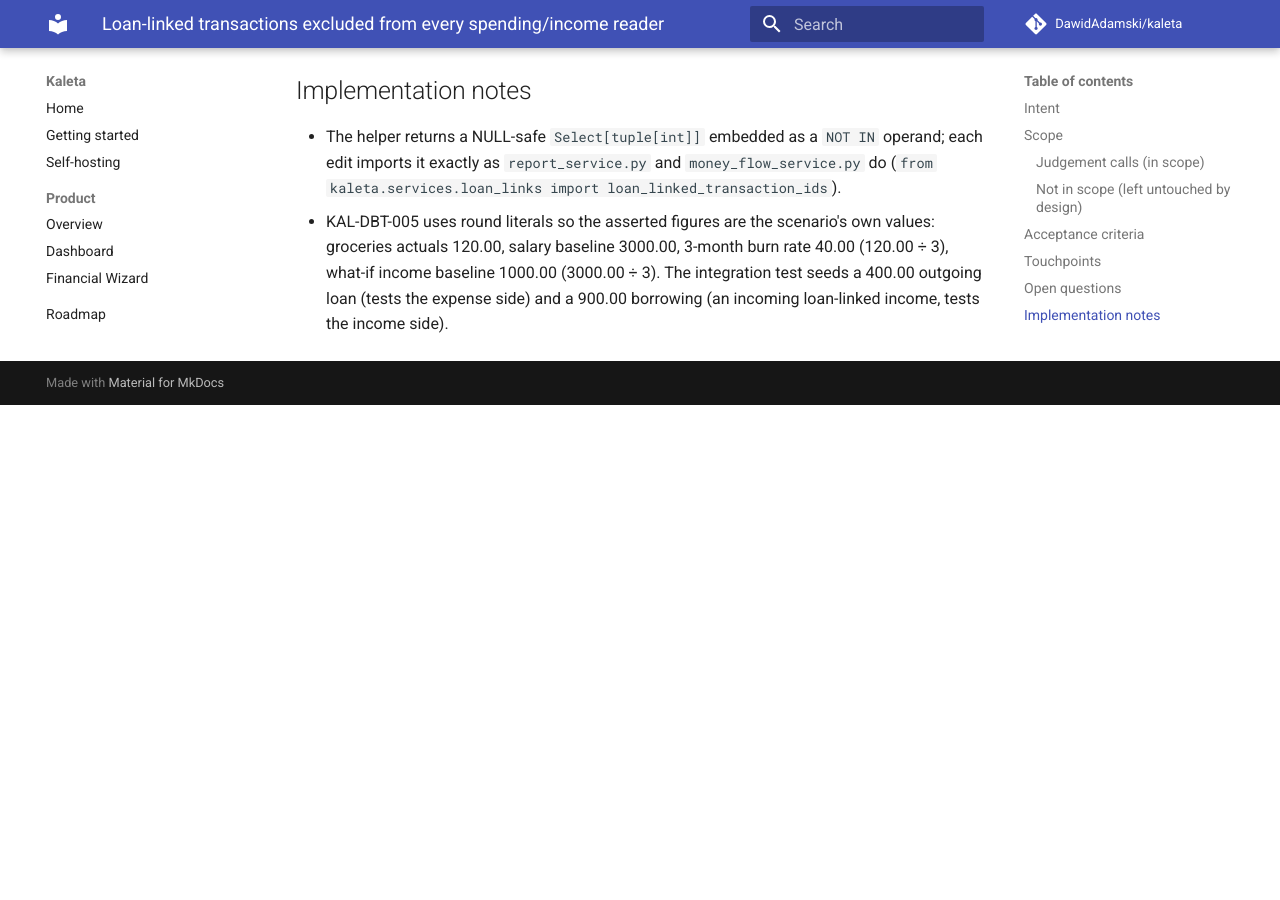
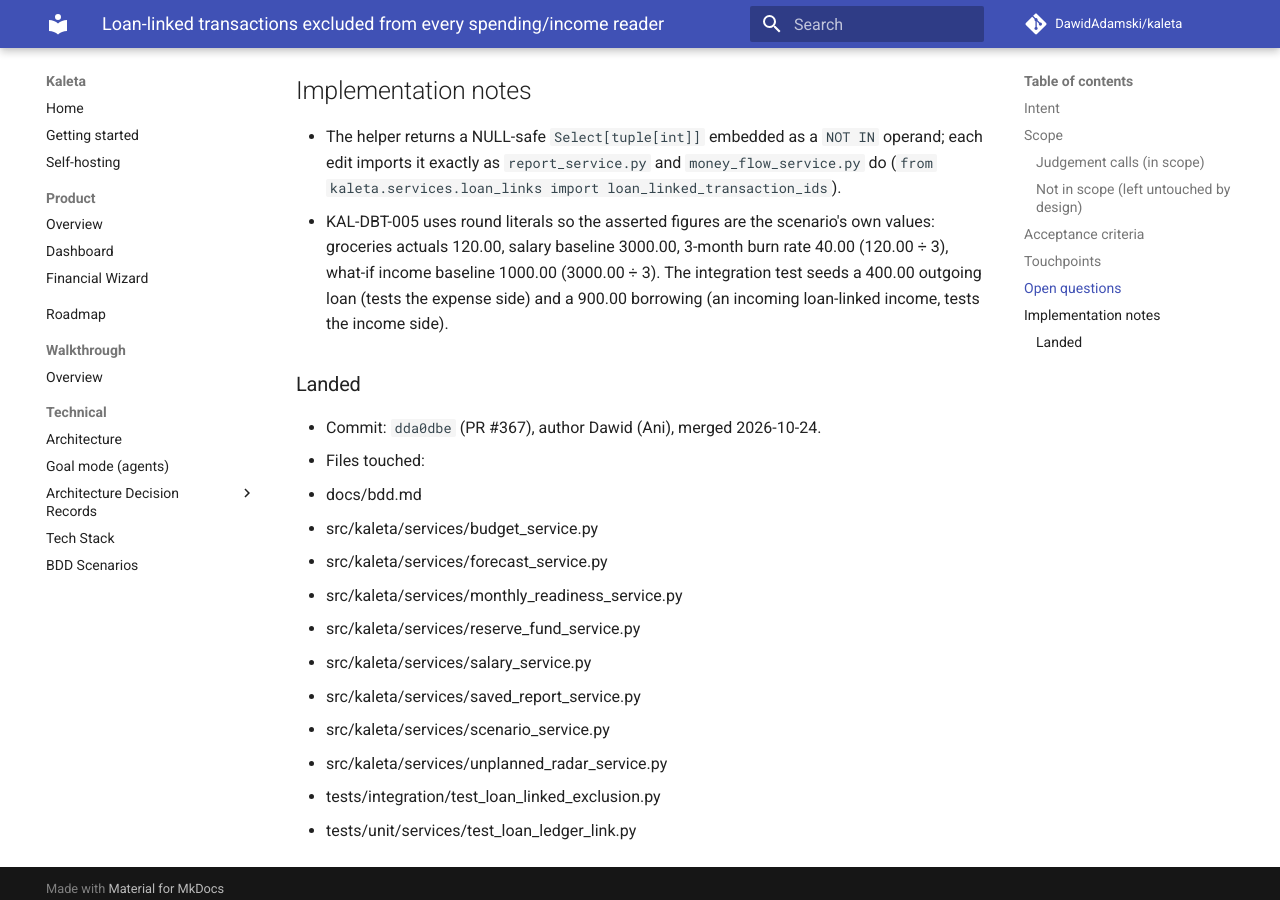
Before and after one commit to DawidAdamski/kaleta, an MkDocs documentation site: the page built from docs/plans/archive/debts-loan-linked-exclusion.md, in a window 1280 px wide and 900 px high, scrolled down 2610 px. Built offline with MkDocs 1.6.1 and Material for MkDocs 9.7.7, drawn with Linux system fonts in a browser that asks for light colours; comment, search, counter and statistics services are not loaded; before the commit the page ends 3015 px from its top, so only the background shows below that.

Commit message:
chore(plans): archive 3 Wave-12 slice plans + tick superseded error-i18n chore
Archive the merged slice plans with their landed stamps and flip their
README rows to archive/ links:
- debts-loan-linked-exclusion (#367)
- login-per-email-throttle (#368)
- subscription-settlement-scheduler (#370)

Also tick the stale "migrate the remaining ~250 KaletaError raise sites"
chore: superseded by the completed error-i18n programme (KAL-ERR-001…010).
Every toast-reaching raise is localized; non-toast raises stay English by
design, recorded per slice. Docs-only.

Co-Authored-By: Claude Opus 4.8 <noreply@anthropic.com>

```diff
--- a/docs/plans/debts-loan-linked-exclusion.md
+++ b/docs/plans/archive/debts-loan-linked-exclusion.md
@@ -3,8 +3,9 @@ plan_id: debts-loan-linked-exclusion
 title: Loan-linked transactions excluded from every spending/income reader
 area: debts / reports
 effort: small
-status: in-progress
-roadmap_ref: ../roadmap.md#q3-2026-jul-sep-stabilisation--debt
+status: archived
+archived_at: 2026-10-24
+roadmap_ref: ../../roadmap.md#q3-2026-jul-sep-stabilisation--debt
 ---
 
 # Loan-linked transactions excluded from every spending/income reader
@@ -110,3 +111,19 @@ None — all resolved into the scope above.
   The integration test seeds a 400.00 outgoing loan (tests the expense side)
   and a 900.00 borrowing (an incoming loan-linked income, tests the income
   side).
+
+### Landed
+
+- Commit: `dda0dbe` (PR #367), author Dawid (Ani), merged 2026-10-24.
+- Files touched:
+  - docs/bdd.md
+  - src/kaleta/services/budget_service.py
+  - src/kaleta/services/forecast_service.py
+  - src/kaleta/services/monthly_readiness_service.py
+  - src/kaleta/services/reserve_fund_service.py
+  - src/kaleta/services/salary_service.py
+  - src/kaleta/services/saved_report_service.py
+  - src/kaleta/services/scenario_service.py
+  - src/kaleta/services/unplanned_radar_service.py
+  - tests/integration/test_loan_linked_exclusion.py
+  - tests/unit/services/test_loan_ledger_link.py
```
Also changed, not shown: docs/plans/README.md (+3 -3 lines), docs/plans/archive/login-per-email-throttle.md (renamed from docs/plans/login-per-email-throttle.md, +12 -2 lines), docs/plans/archive/subscription-settlement-scheduler.md (renamed from docs/plans/subscription-settlement-scheduler.md, +12 -2 lines), docs/plans/chores.md (+1 -1 lines).
